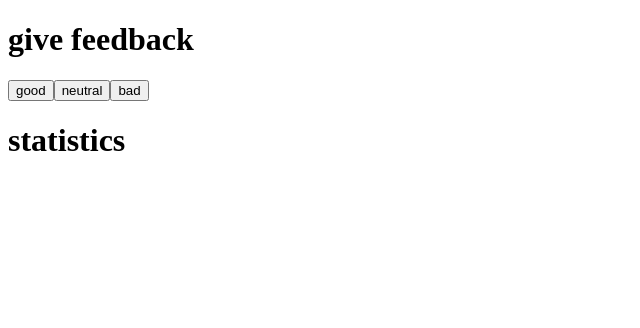
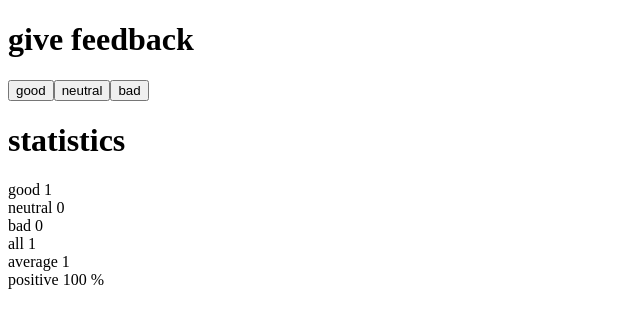
Before and after one commit to Nathan-Romero/fullstack-open, a React (Vite) app in the folder part1/unicafe/: page / in a window 1280 px wide. Both pictures are taken after a click on the button "good". Shown: the top 328 px of the page, without its empty margins (0-640 px from the left). Built offline with nearby package versions, Linux system fonts and the light colour scheme.

Commit message:
Completed Exercise 1.9
Modified the application to only display statistics after gathering feedback

```diff
--- a/part1/unicafe/src/App.jsx
+++ b/part1/unicafe/src/App.jsx
@@ -1,10 +1,30 @@
 import { useState } from 'react'
 
-const Statistics = (props) => {
-  <div>
-    {props.category} {props.value}
-  </div>
+const Display = ({ category, value }) => (
+  <div>{category} {value}</div>
+)
+
+const Statistics = ({ good, neutral, bad }) => {
+  let all = good + neutral + bad
+  let average = (good - bad) / all
+  let positive = (good / all) * 100 + ' %'
+
+  if (all === 0) {
+    return <div>No feedback given</div>
+  }
+
+  return (
+    <>
+      <Display category="good" value={good} />
+      <Display category="neutral" value={neutral} />
+      <Display category="bad" value={bad} />
+      <Display category="all" value={all} />
+      <Display category="average" value={average} />
+      <Display category="positive" value={positive} />
+    </>
+  )
 }
+
 const Button = (props) => (
   <button onClick={props.onClick}>
     {props.text}
@@ -24,12 +44,7 @@ const App = () => {
       <Button onClick={() => setNeutral(neutral + 1)} text="neutral" />
       <Button onClick={() => setBad(bad + 1)} text="bad" />
       <h1>statistics</h1>
-      <Statistics category="good" value={good} />
-      <Statistics category="neutral" value={neutral} />
-      <Statistics category="bad" value={bad} />
-      <Statistics category="all" value={good + neutral + bad} />
-      <Statistics category="average" value={good + neutral + bad === 0 ? 0 : ((good - bad) / (good + neutral + bad)).toPrecision(14)} />
-      <Statistics category="positive" value={good + neutral + bad === 0 ? 0 : (((good / (good + neutral + bad)) * 100).toPrecision(14) + ' %')} />
+      <Statistics good={good} neutral={neutral} bad={bad} />
     </div>
   )
 }
```
